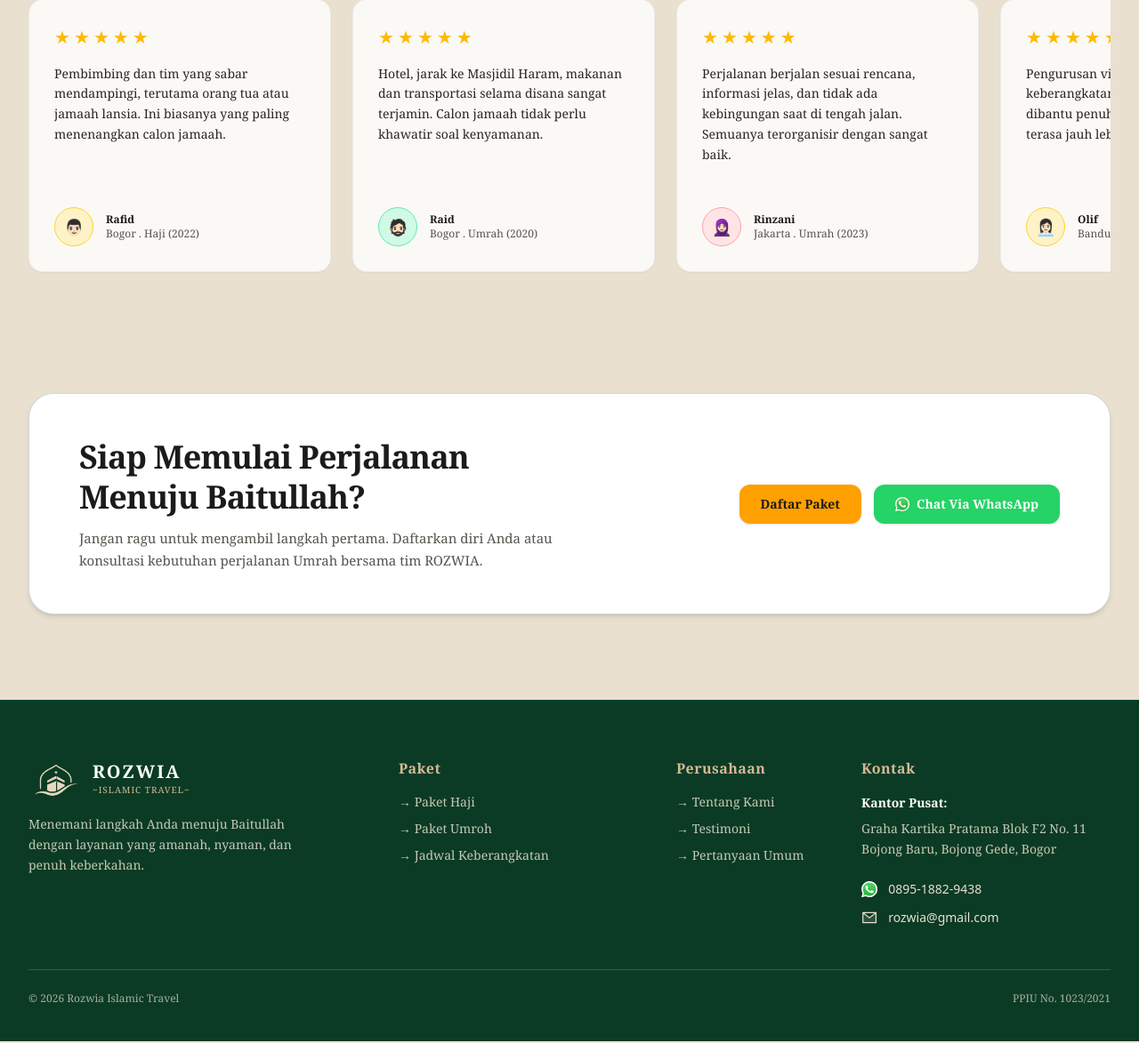
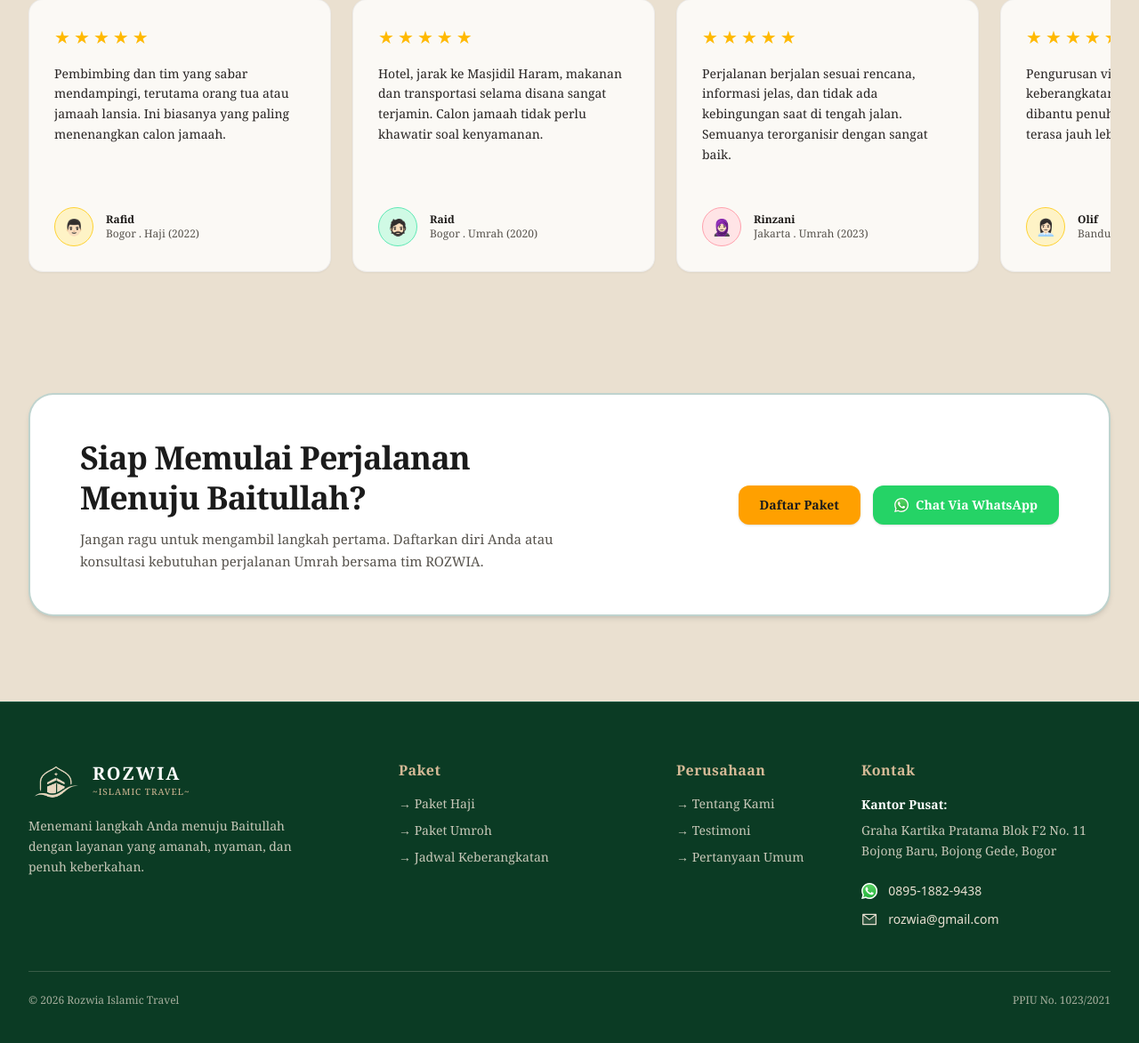
Before and after one commit to muzakkirafid18-bit/Rozwia-Travel-Backup, a Laravel app: page / in a window 1280 px wide. Shown: the part 3544-4717 px from the top of the page at 89% size. Run offline with Laravel 12, Linux system fonts and the light colour scheme; data comes from the database, SQL or seed files in the repository; style sheets or scripts are compiled from the project's sources.

Commit message:
style(ui): thicken home CTA border and rename jamaah payment CTA to Lanjutkan Pelunasan

```diff
--- a/resources/views/pages/home.blade.php
+++ b/resources/views/pages/home.blade.php
@@ -340,7 +340,7 @@
 
     <!-- banner ajakan daftar -->
     <section id="cta-bawah" class="max-w-7xl mx-auto px-4 sm:px-6 lg:px-8 pt-4">
-        <div class="bg-white rounded-[28px] p-8 sm:p-12 lg:px-14 lg:py-12 shadow-md border border-emerald-900/20 flex flex-col lg:flex-row items-start lg:items-center justify-between gap-8">
+        <div class="bg-white rounded-[28px] p-8 sm:p-12 lg:px-14 lg:py-12 shadow-md border-2 border-emerald-900/25 flex flex-col lg:flex-row items-start lg:items-center justify-between gap-8">
 
             <div class="space-y-3 max-w-xl">
                 <h2 class="text-2xl sm:text-4xl font-serif font-bold text-[#1B1B1B] leading-tight tracking-tight">
--- a/resources/views/user/dashboard.blade.php
+++ b/resources/views/user/dashboard.blade.php
@@ -334,7 +334,7 @@
                         </div>
                     @elseif($sisaTagihan > 0)
                         <a href="{{ route('user.formulir.dp') }}" class="w-full bg-[#0B3B24] hover:bg-emerald-900 text-white font-bold py-2.5 rounded-xl text-xs transition cursor-pointer shadow-xs text-center block">
-                            Unggah Bukti
+                            Lanjutkan Pelunasan
                         </a>
                     @else
                         <div class="w-full bg-emerald-100 text-emerald-800 font-bold py-2.5 rounded-xl text-xs text-center flex items-center justify-center gap-1.5">
```
